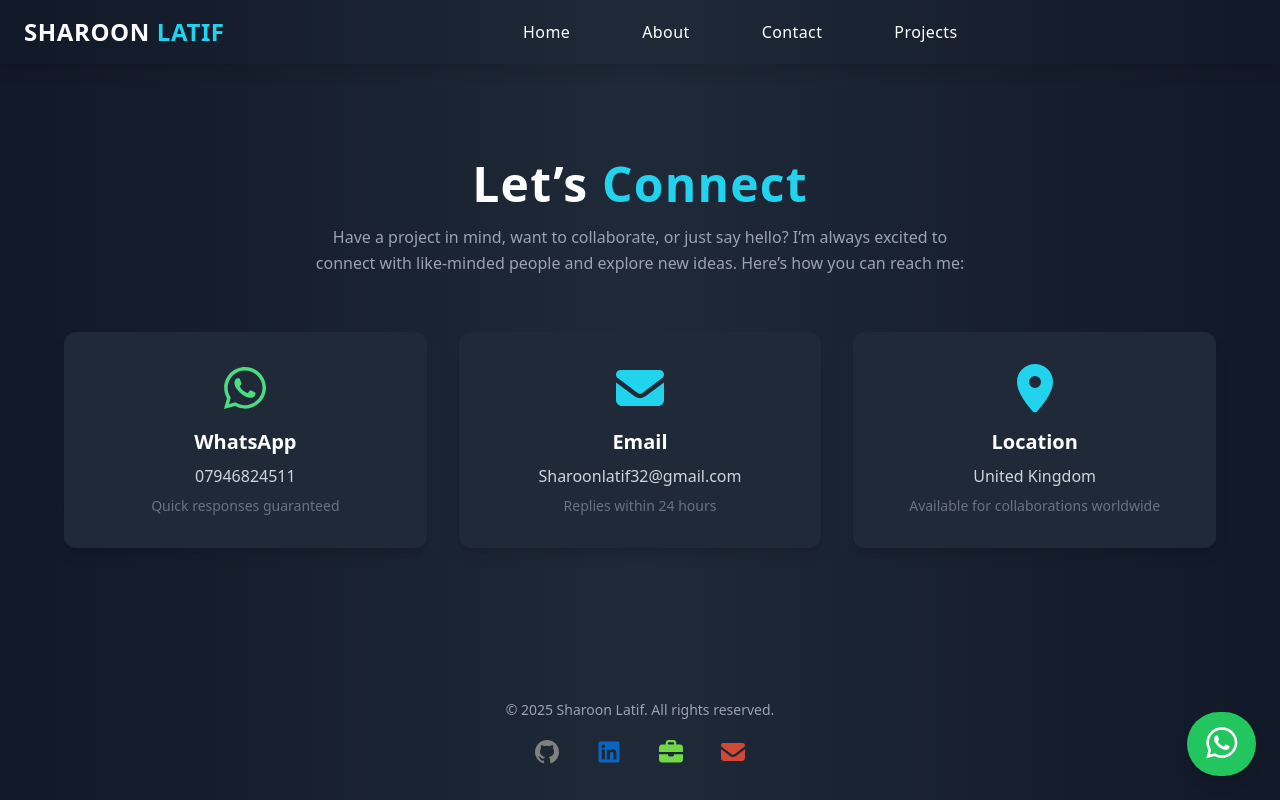
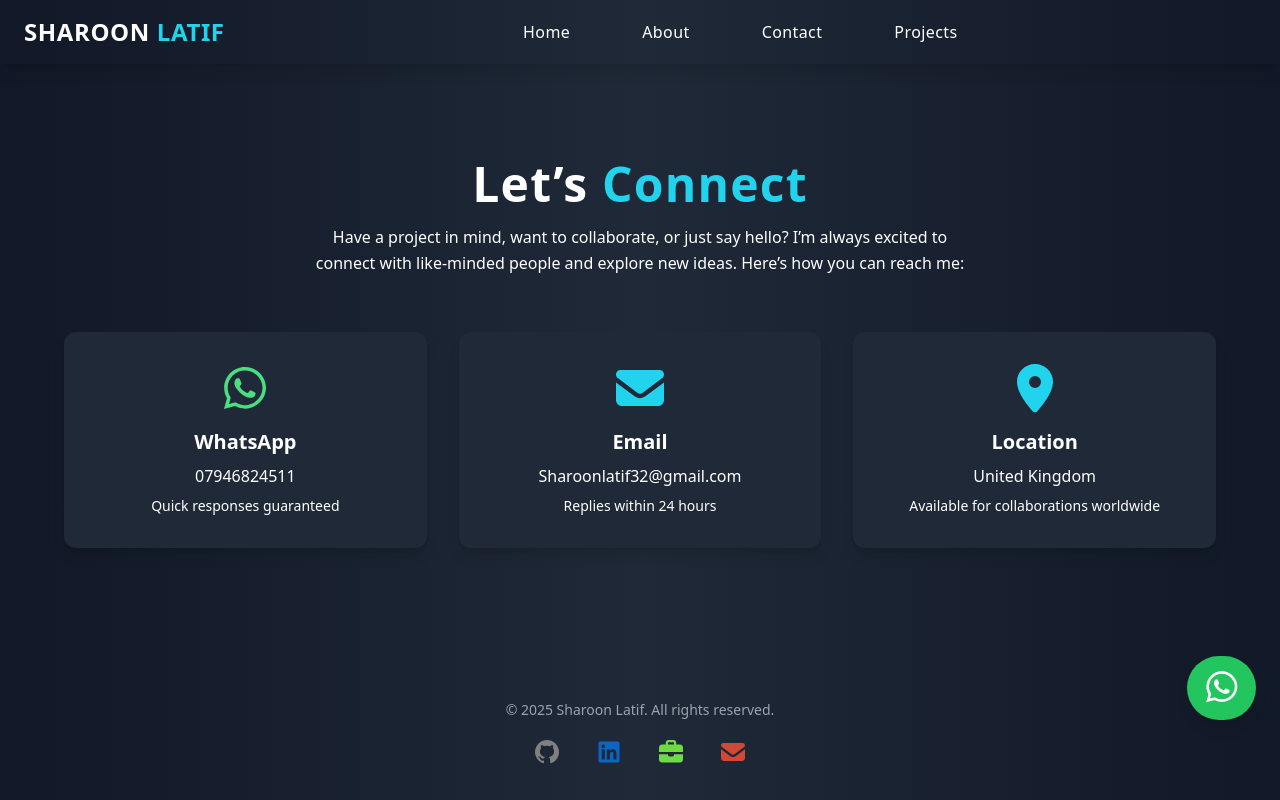
Before and after one commit to wahab123-cod/Sharoon, a Vue app: page /contact in a window 1280 px wide. Built offline with nearby package versions, Linux system fonts and the light colour scheme.

Commit message:
added whatsapp icon little bit top added bg in about contact and projects

```diff
--- a/src/App.vue
+++ b/src/App.vue
@@ -10,7 +10,8 @@
       href="https://wa.me/447946824511"
       target="_blank"
       rel="noopener noreferrer"
-      class="fixed bottom-6 right-6 bg-green-500 text-white p-4 rounded-full shadow-lg hover:bg-green-600 transition transform hover:scale-110"
+      class="fixed right-6 bg-green-500 text-white p-4 rounded-full shadow-lg hover:bg-green-600 transition transform hover:scale-110"
+      style="bottom: 80px"
     >
       <i class="fab fa-whatsapp text-3xl"></i>
     </a>
--- a/src/Pages/about.vue
+++ b/src/Pages/about.vue
@@ -21,7 +21,7 @@
             <p class="mt-2 text-lg text-gray-600 dark:text-gray-300">
               MERN Stack Full-Stack Developer
             </p>
-            <p class="mt-4 text-gray-700 dark:text-gray-400 leading-relaxed">
+            <p class="mt-4 text-white dark:text-white leading-relaxed">
               I’m a full-stack developer passionate about crafting modern, scalable, and
               elegant web applications. Experienced in React, Vue/Nuxt, Node.js, Express,
               MongoDB, and API integrations. I enjoy building responsive, user-friendly
@@ -55,20 +55,20 @@
 
         <!-- EXPERIENCE -->
         <section>
-          <h2 class="text-2xl font-bold text-gray-900 dark:text-white mb-6">
+          <h2 class="text-2xl font-bold text-white dark:text-white mb-6">
             Experience & Education
           </h2>
-          <ol class="relative border-l border-gray-300 dark:border-gray-700">
+          <ol class="relative border-l border-gray-300 light:border-gray-700">
             <li v-for="exp in experiences" :key="exp.title" class="mb-10 ml-6">
               <div
                 class="absolute w-3 h-3 bg-indigo-600 rounded-full -left-1.5 border border-white dark:border-gray-900"
               ></div>
-              <time class="mb-1 text-sm font-normal text-gray-400">{{ exp.period }}</time>
-              <h3 class="text-lg font-semibold text-gray-900 dark:text-white">
+              <time class="mb-1 text-sm font-normal text-white">{{ exp.period }}</time>
+              <h3 class="text-lg font-semibold text-white dark:text-white">
                 {{ exp.title }}
               </h3>
               <p class="text-gray-600 dark:text-gray-300">{{ exp.company }}</p>
-              <p class="mt-2 text-sm text-gray-500 dark:text-gray-400">
+              <p class="mt-2 text-sm text-white dark:text-white">
                 {{ exp.description }}
               </p>
             </li>
--- a/src/Pages/contact.vue
+++ b/src/Pages/contact.vue
@@ -10,7 +10,7 @@
         <h1 class="text-4xl md:text-5xl font-bold tracking-wide">
           Let’s <span class="text-cyan-400">Connect</span>
         </h1>
-        <p class="text-gray-400 mt-4 max-w-2xl mx-auto leading-relaxed">
+        <p class="text-white mt-4 max-w-2xl mx-auto leading-relaxed">
           Have a project in mind, want to collaborate, or just say hello? I’m always
           excited to connect with like-minded people and explore new ideas. Here’s how you
           can reach me:
@@ -30,8 +30,8 @@
             class="text-green-400 text-5xl mb-4"
           />
           <h3 class="text-xl font-semibold mb-2">WhatsApp</h3>
-          <p class="text-gray-300">07946824511</p>
-          <p class="text-gray-500 text-sm mt-2">Quick responses guaranteed</p>
+          <p class="text-white">07946824511</p>
+          <p class="text-white text-sm mt-2">Quick responses guaranteed</p>
         </div>
 
         <!-- Email -->
@@ -43,8 +43,8 @@
             class="text-cyan-400 text-5xl mb-4"
           />
           <h3 class="text-xl font-semibold mb-2">Email</h3>
-          <p class="text-gray-300">Sharoonlatif32@gmail.com</p>
-          <p class="text-gray-500 text-sm mt-2">Replies within 24 hours</p>
+          <p class="text-white">Sharoonlatif32@gmail.com</p>
+          <p class="text-white text-sm mt-2">Replies within 24 hours</p>
         </div>
 
         <!-- Address -->
@@ -56,8 +56,8 @@
             class="text-cyan-400 text-5xl mb-4"
           />
           <h3 class="text-xl font-semibold mb-2">Location</h3>
-          <p class="text-gray-300">United Kingdom</p>
-          <p class="text-gray-500 text-sm mt-2">Available for collaborations worldwide</p>
+          <p class="text-white">United Kingdom</p>
+          <p class="text-white text-sm mt-2">Available for collaborations worldwide</p>
         </div>
       </div>
     </section>
--- a/src/Pages/project.vue
+++ b/src/Pages/project.vue
@@ -7,7 +7,7 @@
       <main class="max-w-7xl mx-auto px-4 sm:px-6 lg:px-8 py-12 space-y-12">
         <!-- TITLE -->
         <section class="text-center">
-          <h1 class="text-3xl md:text-4xl font-bold text-gray-900 dark:text-white mt-5">
+          <h1 class="text-3xl md:text-4xl font-bold text-gray-900 dark:text-white mt-6">
             My Projects
           </h1>
           <p class="mt-3 text-gray-600 dark:text-gray-300 max-w-2xl mx-auto">
@@ -34,13 +34,13 @@
               />
               <!-- CONTENT -->
               <div class="p-5">
-                <h3 class="font-semibold text-lg text-gray-900 dark:text-white">
+                <h3 class="font-semibold text-lg text-white dark:text-white">
                   {{ project.name }}
                 </h3>
-                <p class="text-sm text-gray-600 dark:text-gray-400 mt-2 leading-relaxed">
+                <p class="text-sm text-white dark:text-white mt-2 leading-relaxed">
                   {{ project.description }}
                 </p>
-                <p class="mt-3 text-xs text-gray-500 dark:text-gray-400">
+                <p class="mt-3 text-xs text-white dark:text-white">
                   <strong>Tech:</strong> {{ project.tech }}
                 </p>
               </div>
```
